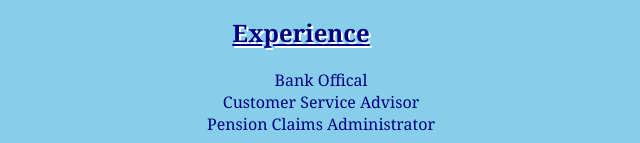
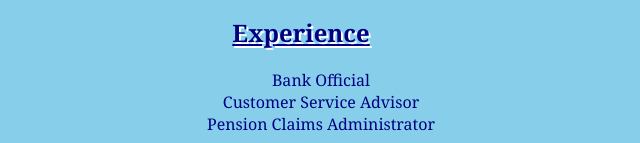
Before and after one commit to SamCogan/padraigCopy, a plain HTML site: page index.html in a window 1280 px wide. Shown: the part 657-800 px from the top of the page, 339-979 px from the left. Drawn offline with Linux system fonts and the light colour scheme.

Commit message:
Update index.html

```diff
--- a/index.html
+++ b/index.html
@@ -15,7 +15,7 @@
 				<p>DCU: 2001 - 2005</p>
         <h2 class="shadow"><u>Experience</u></h2>
 			<ul id="leftAllign">
-				<li>Bank Offical</li>
+				<li>Bank Official</li>
 				<li>Customer Service Advisor</li>
 				<li>Pension Claims Administrator</li>
 		</ul>
```
